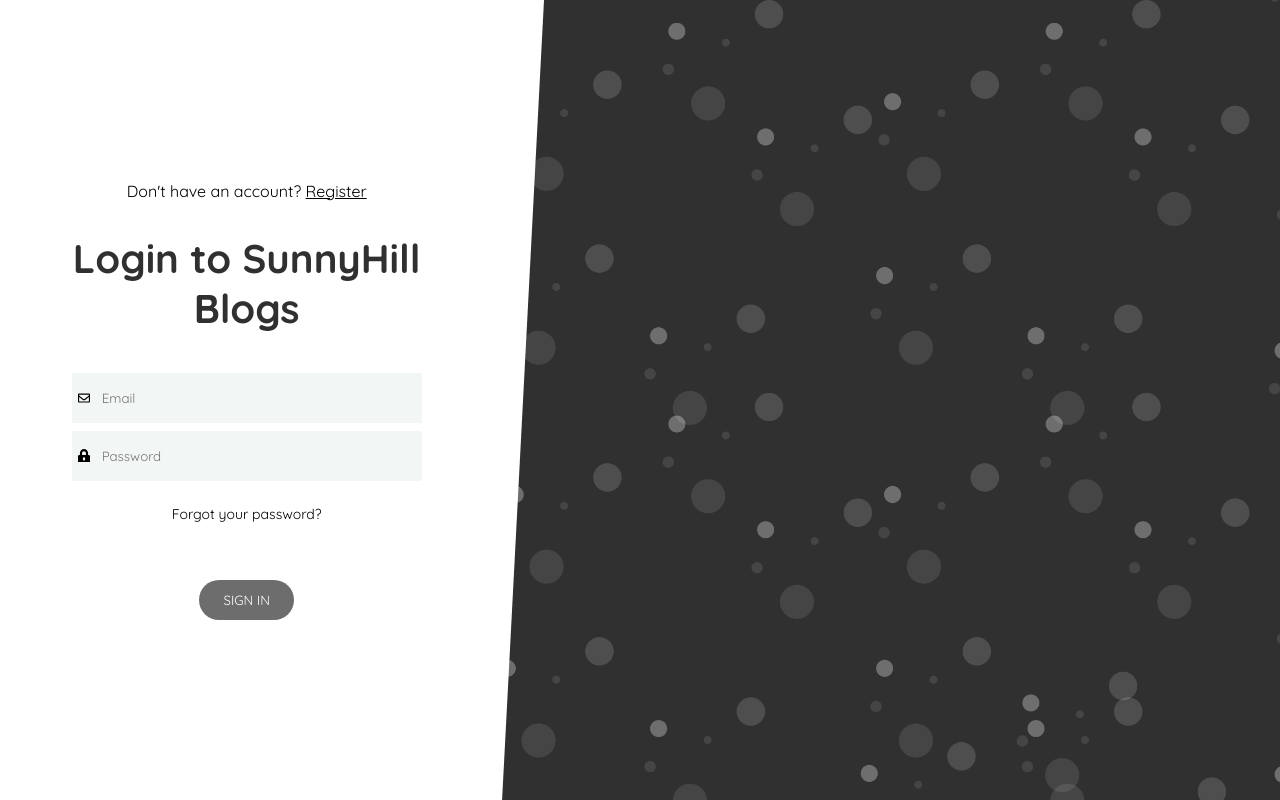
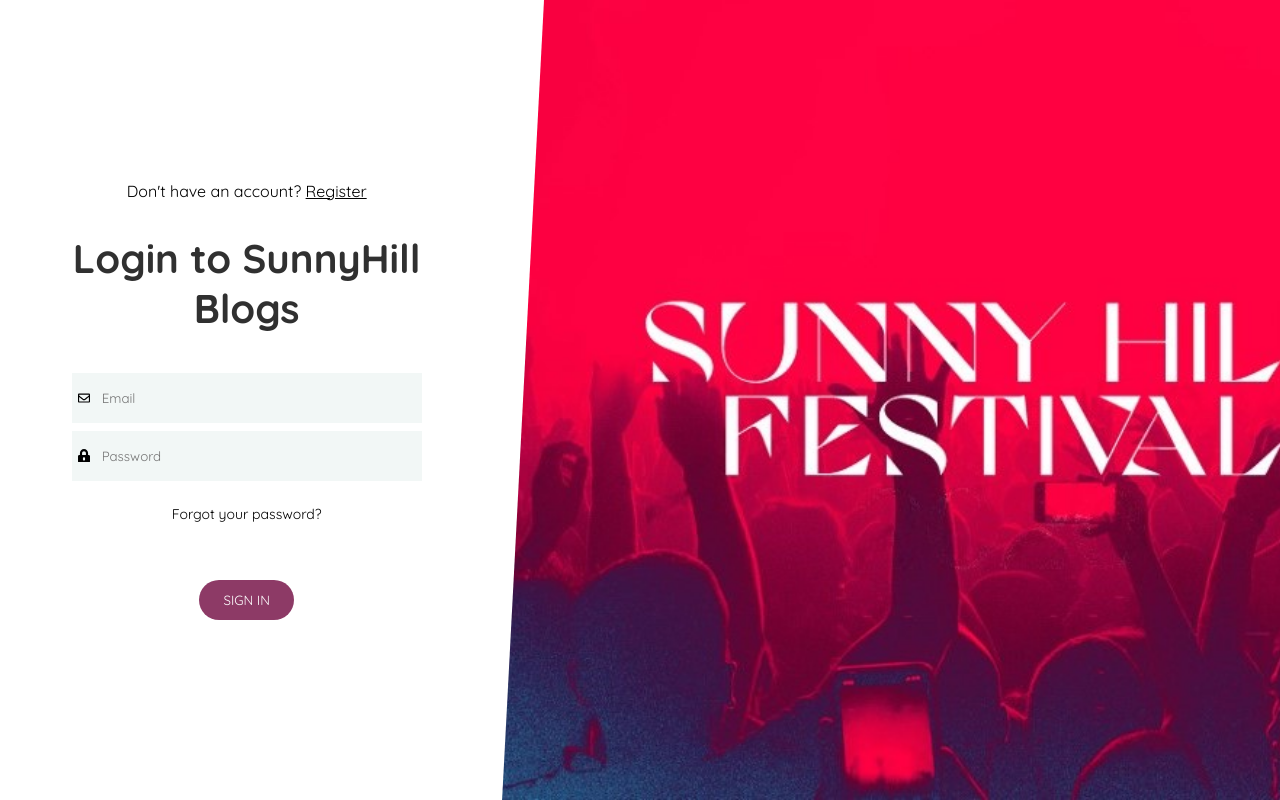
Before and after one commit to taulantn/SunnyHillBlog, a Vue app: page /login in a window 1280 px wide. In both pictures the pointer is over the button "SIGN IN". Built offline with nearby package versions, Linux system fonts and the light colour scheme; what vue2-editor would draw is missing.

Commit message:
Some minor style changes in Login and Blogs page

```diff
--- a/src/App.vue
+++ b/src/App.vue
@@ -92,7 +92,7 @@
   cursor: pointer;
   margin-top: 24px;
   padding: 12px 24px;
-  background-color: #303030;
+  background-color: #620436;
   color: #fff;
   border-radius: 20px;
   border: none;
@@ -103,7 +103,7 @@
   }
 
   &:hover{
-    background-color: rgba(48, 48, 48, 0.7);
+    background-color: #70083fcb;
   }
 }
 
--- a/src/components/Navigation.vue
+++ b/src/components/Navigation.vue
@@ -79,7 +79,7 @@
         transition: .3s color ease;
 
         &:hover {
-            color:#1eb8b8;
+            color:#a614b9;
         }
     }
 
--- a/src/views/Blogs.vue
+++ b/src/views/Blogs.vue
@@ -37,6 +37,7 @@
 <style lang="scss" scoped>
 .blog-cards{
     position: relative;
+
     .toggle-edit{
         display: flex;
         align-items: center;
@@ -47,7 +48,7 @@
         span{
             margin-right: 16px;
         }
-        input [type="checkbox"] {
+        input[type="checkbox"] {
             position: relative;
             border: none;
             -webkit-appearance: none;
--- a/src/views/Login.vue
+++ b/src/views/Login.vue
@@ -145,7 +145,7 @@
             display: none;
             flex: 2;
             background-size: cover;
-            background-image: url("../assets/background.png");
+            background-image: url("../assets/background-edited1.jpg");
             width: 100%;
             height: 100%;
             @media(min-width: 900px){
```
Also changed, not shown: src/assets/background-edited1.jpg (added). Lines whose indentation alone changed are shown as unchanged.
